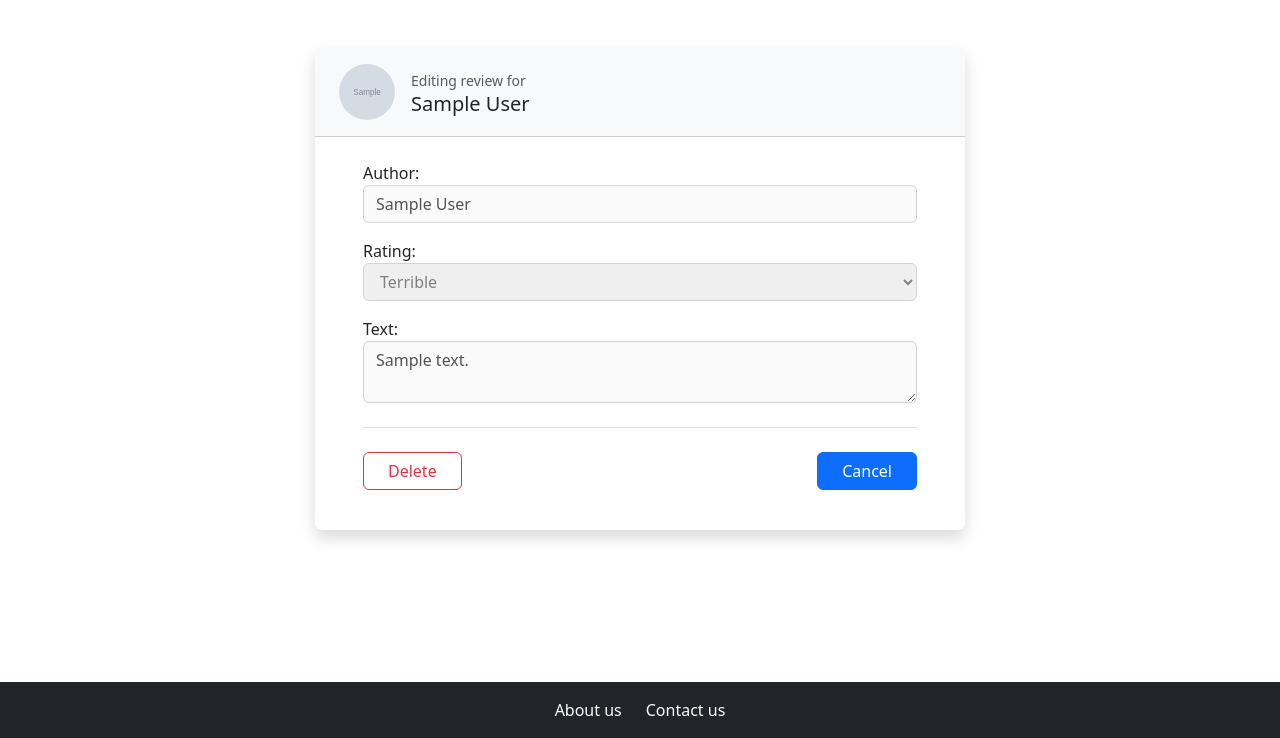
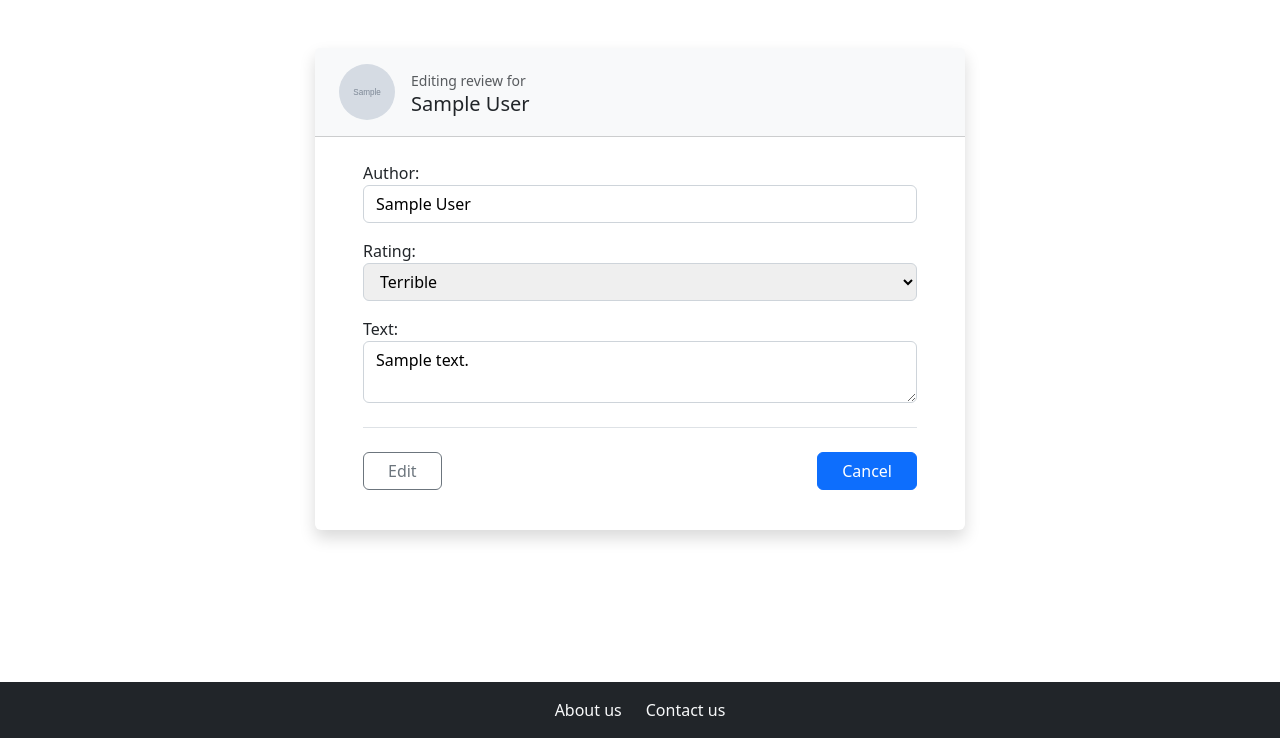
Before and after one commit to krasi556/ExamDjango, a Django app: a page that uses templates/base.html in a window 1280 px wide. Shown: the part 62-800 px from the top of the page. Run offline with Django 5.2, Linux system fonts and the light colour scheme; tables that the repository leaves empty hold one stand-in row (values such as "Sample post"); grey boxes marked "Sample" are stand-in pictures.

Commit message:
fixed post for reviews edit/delete

```diff
--- a/reviews/urls.py
+++ b/reviews/urls.py
@@ -9,6 +9,7 @@ urlpatterns = [
     path('show-employees-reviews/', views.show_employees_for_review, name='show-employees-reviews'),
     path('review-employee-<int:employee_id>/',views.leave_review,name='leave-review'),
     path('current-employee-reviews-<int:employee_id>/',views.current_employee_reviews, name='current-employee-reviews'),
-    path('edit-review-<int:review_id>/',views.base_review, name='base-review'),
+    path('edit-review-<int:review_id>/',views.edit_review, name='edit-review'),
+    path('delete-review-<int:review_id>/', views.delete_review, name ='delete-review')
 
 ]
--- a/reviews/views.py
+++ b/reviews/views.py
@@ -55,17 +55,10 @@ def current_employee_reviews(request, employee_id):
     return render(request, 'reviews/show-reviews-for-current-employee.html', context)
 
 
-def base_review(request, review_id):
-    get_review = get_object_or_404(Review.objects.prefetch_related('employee'), id=review_id)
-    if request.GET.get('edit'):
-        return edit_review(request, get_review)
-    else:
-        return delete_review(request, get_review)
-
-
-def edit_review(request, review):
+def edit_review(request, review_id):
+    review = get_object_or_404(Review, id=review_id)
     form = EditReview(request.POST or None, instance=review)
-    if form.is_valid():
+    if request.method == 'POST' and form.is_valid():
         form.save()
         return redirect('employees:focused-employee', employee_id=review.employee_id)
     context = {
@@ -76,9 +69,10 @@ def edit_review(request, review):
     return render(request, 'reviews/edit-review.html', context)
 
 
-def delete_review(request, review):
+def delete_review(request, review_id):
+    review = get_object_or_404(Review, id=review_id)
     form = DeleteReview(request.POST or None, instance=review)
-    if form.is_valid():
+    if form.is_valid() and form.is_valid():
         review.delete()
         return redirect('reviews:current-employee-reviews', review.employee_id)
     context = {
--- a/templates/reviews/show-reviews-for-current-employee.html
+++ b/templates/reviews/show-reviews-for-current-employee.html
@@ -38,10 +38,10 @@
                         <div class="d-flex gap-2">
                             {# SENDS TO EDIT-review #}
                             <a class="btn btn-sm btn-outline-secondary flex-fill"
-                               href="{% url 'reviews:base-review' review.id %}?edit=1">Edit</a>
+                               href="{% url 'reviews:edit-review' review.id %}">Edit</a>
 
                             <a class="btn btn-sm btn-outline-danger flex-fill"
-                               href="{% url 'reviews:base-review' review.id %}?delete=1">Delete</a>
+                               href="{% url 'reviews:delete-review' review.id %}">Delete</a>
                         </div>
                     </details>
                 </div>
```
